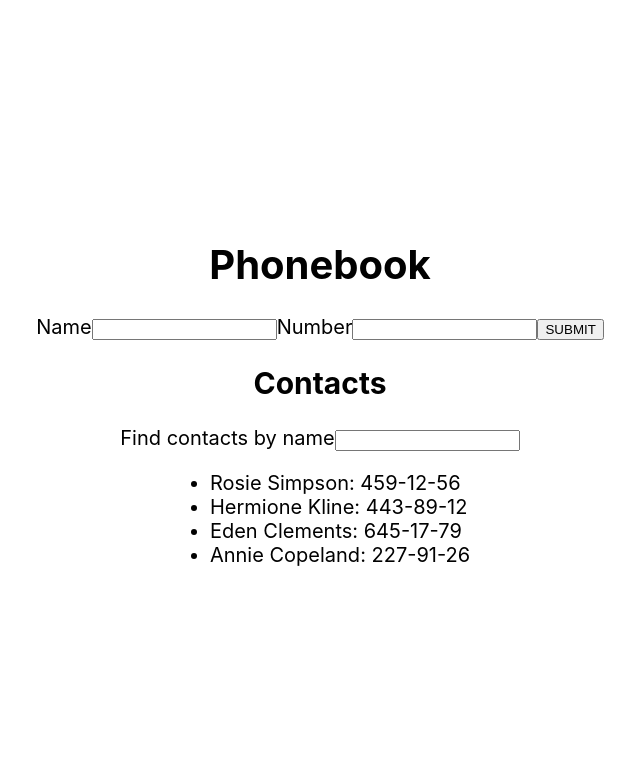
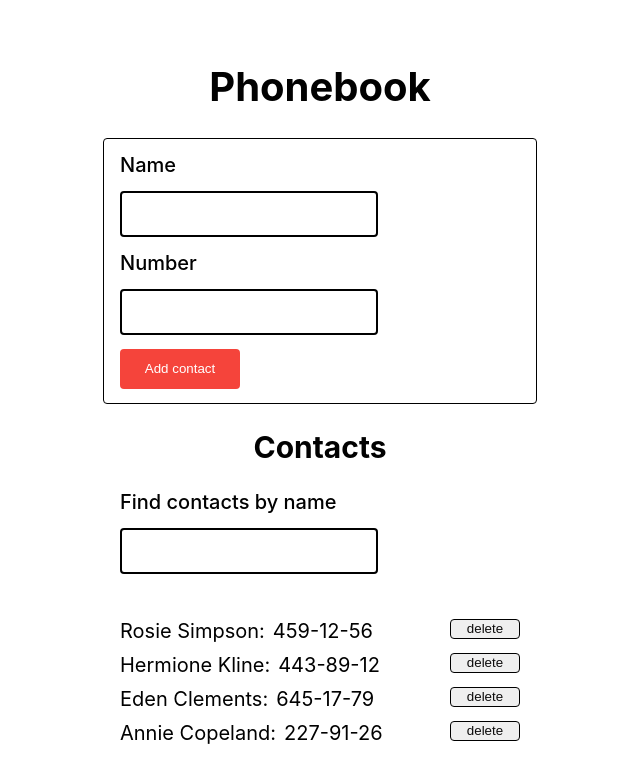
Before and after one commit to Shan-Vision/goit-react-hw-03-phonebook, a React (Create React App) app: page / in a window 1280 px wide. Shown: the top 782 px of the page, without its empty margins (320-960 px from the left). Built offline with nearby package versions, Linux system fonts and the light colour scheme.

Commit message:
added delete contact logic and some styles

```diff
--- a/package.json
+++ b/package.json
@@ -11,6 +11,8 @@
     "react-dom": "^18.1.0",
     "react-scripts": "5.0.1",
     "shortid": "^2.2.16",
+    "styled-components": "^5.3.5",
+    "styled-system": "^5.1.5",
     "web-vitals": "^2.1.3"
   },
   "scripts": {
--- a/src/components/App.jsx
+++ b/src/components/App.jsx
@@ -46,6 +46,13 @@ class App extends Component {
     this.setState({ filter: event.target.value.toLowerCase() });
   };
 
+  deleteContactById = contactId => {
+    this.setState(state => {
+      return {
+        contacts: state.contacts.filter(elem => elem.id !== contactId),
+      };
+    });
+  };
   render() {
     return (
       <div
@@ -63,10 +70,14 @@ class App extends Component {
         <ContactForm onSubmit={this.handleSubmitForm} />
         <h2>Contacts</h2>
         <FilterContacts onChange={this.handleFilterChange} />
-        <ContactList contacts={this.filterContactsByName()} />
+        <ContactList
+          contacts={this.filterContactsByName()}
+          onDeleteId={this.deleteContactById}
+        />
       </div>
     );
   }
 }
 
+
 export default App;
--- /dev/null
+++ b/src/components/Contacts/Contact.styled.js
@@ -0,0 +1,27 @@
+import styled from 'styled-components';
+
+export const List = styled.ul`
+  display: flex;
+  flex-direction: column;
+  gap: 10px;
+  width: 400px;
+  padding: 0;
+`;
+export const Item = styled.li`
+  display: flex;
+  gap: 8px;
+  list-style: none;
+`;
+export const ItemButton = styled.button`
+  width: 70px;
+  height: 20px;
+  border-radius: 4px;
+  border: 1px solid black;
+  color: #0c0b0b;
+  margin-left: auto;
+  cursor: pointer;
+  :hover,
+  :focus {
+    border: 2px solid #719ece;
+  }
+`;
--- a/src/components/Contacts/Contacts.jsx
+++ b/src/components/Contacts/Contacts.jsx
@@ -1,15 +1,18 @@
-function ContactList ({ contacts }) {
+import {List,Item,ItemButton} from './Contact.styled'
+
+function ContactList({ contacts, onDeleteId }) {
   return (
-    <ul>
-      {contacts.map(({ id, name, number }) =>
-       (
-          <li key={id}>
-            {name}: {number}
-          </li>
-        )
-      )}
-    </ul>
+    <List>
+      {contacts.map(({ id, name, number }) => (
+        <Item key={id}>
+          <span>{name}:</span>
+          <span>{number}</span>
+          <ItemButton onClick={() => onDeleteId(id)}>delete</ItemButton>
+        </Item>
+      ))}
+    </List>
   );
-};
+}
+
 
 export default ContactList;
--- a/src/components/FilterContacts/FilterContacts.jsx
+++ b/src/components/FilterContacts/FilterContacts.jsx
@@ -1,11 +1,13 @@
+import { FilterBox, FilterLabel, FilterInput } from './FilterContacts.styled';
+
+
 function FilterContacts({ onChange: handleFilterChange }) {
   return (
-    <>
-      <label>
-        Find contacts by name
-        <input onChange={handleFilterChange} />
-      </label>
-    </>
+    <FilterBox>
+      <FilterLabel>Find contacts by name</FilterLabel>
+      <FilterInput onChange={handleFilterChange} />
+    </FilterBox>
   );
 }
+
 export default FilterContacts;
--- /dev/null
+++ b/src/components/FilterContacts/FilterContacts.styled.js
@@ -0,0 +1,26 @@
+import styled from 'styled-components';
+export const FilterBox = styled.div`
+  display: flex;
+  flex-direction: column;
+  width: 400px;
+  gap: 14px;
+  margin-bottom: 25px;
+`;
+export const FilterLabel = styled.label`
+  font-size: 20px;
+  font-weight: 500;
+`;
+export const FilterInput = styled.input`
+  display: inline-block;
+  width: 250px;
+  height: 40px;
+  border-radius: 4px;
+  outline: none;
+  border: 2px solid black;
+  font-size: 16px;
+  font-family: inherit;
+  :hover,
+  :focus {
+    border: 2px solid #719ece;
+  }
+`;
--- a/src/components/Form/Form.jsx
+++ b/src/components/Form/Form.jsx
@@ -1,4 +1,5 @@
 import { Component } from 'react';
+import { Form, Label, Input, Button } from './Form.styled';
 
 class ContactForm extends Component {
   DEFAULT_STATE = {
@@ -19,7 +20,6 @@ class ContactForm extends Component {
     this.setState({ [name]: value });
   };
 
-
   handleSubmit = evt => {
     evt.preventDefault();
     this.props.onSubmit({
@@ -30,10 +30,9 @@ class ContactForm extends Component {
 
   render() {
     return (
-      <form onSubmit={this.handleSubmit}>
-        <label>
-          Name
-          <input
+      <Form onSubmit={this.handleSubmit}>
+        <Label>Name</Label>
+        <Input
           type="text"
           name="name"
           id=""
@@ -43,10 +42,8 @@ class ContactForm extends Component {
           value={this.state.name}
           onChange={this.handleNameChange}
         />
-        </label>
-        <label>
-          Number
-          <input
+        <Label>Number</Label>
+        <Input
           type="tel"
           name="number"
           pattern="\+?\d{1,4}?[-.\s]?\(?\d{1,3}?\)?[-.\s]?\d{1,4}[-.\s]?\d{1,4}[-.\s]?\d{1,9}"
@@ -55,9 +52,8 @@ class ContactForm extends Component {
           value={this.state.number}
           onChange={this.handleNameChange}
         />
-        </label>
-        <button type="submit">SUBMIT</button>
-      </form>
+        <Button type="submit">Add contact</Button>
+      </Form>
     );
   }
 }
--- /dev/null
+++ b/src/components/Form/Form.styled.js
@@ -0,0 +1,38 @@
+import styled from 'styled-components';
+
+export const Form = styled.form`
+  width: 400px;
+  padding: 14px 16px;
+  display: flex;
+  flex-direction: column;
+  gap: 14px;
+  border: 1px solid black;
+  border-radius: 4px;
+`;
+export const Label = styled.label`
+  font-size: 20px;
+  font-weight: 500;
+`;
+export const Input = styled.input`
+  display: inline-block;
+  width: 250px;
+  height: 40px;
+  border-radius: 4px;
+  outline: none;
+  border: 2px solid black;
+  font-size: 16px;
+  font-family: inherit;
+  :hover,
+  :focus {
+    border: 2px solid #719ece;
+  }
+`;
+export const Button = styled.button`
+  cursor: pointer;
+  width: 120px;
+  height: 40px;
+  border-radius: 4px;
+  border: none;
+  color: white;
+  background-color: rgba(245, 68, 59, 1);
+`;
```
Also changed, not shown: 1 other file (tests, documents, lock files or other folders). Lines whose indentation alone changed are shown as unchanged.
